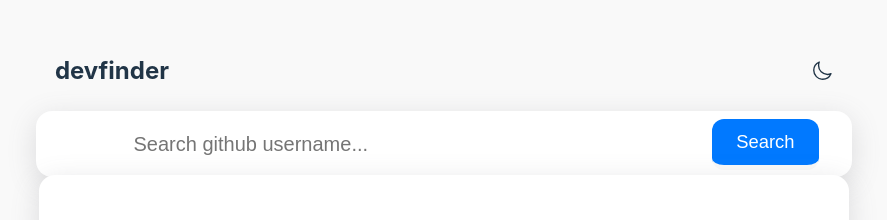
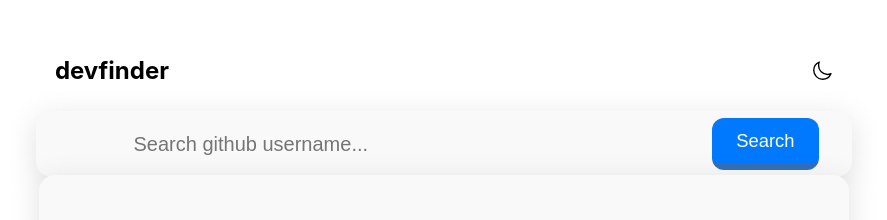
Before and after one commit to ehdlg/devfinder, a React (Vite) app: page / in a window 1280 px wide. Shown: the part 169-389 px from the top of the page, without its empty margins (196-1083 px from the left). Built offline with nearby package versions, Linux system fonts and the light colour scheme; no server answers; some icons are missing.

Commit message:
feat(styles): modify styles to handle the theme switch

```diff
--- a/src/index.css
+++ b/src/index.css
@@ -3,12 +3,12 @@
   line-height: 1.5;
   font-weight: 400;
 
-  --background: #141d2e;
-  --primary: #1f2b49;
   --accent: #0179ff;
+  --background: #ffffff;
+  --primary: #f9f9f9;
+  --text:#141d2e
+  color: #141d2e;
 
-  color-scheme: light dark;
-  color: rgba(255, 255, 255, 0.87);
   background-color: #242424;
 
   font-synthesis: none;
@@ -16,6 +16,14 @@
   -webkit-font-smoothing: antialiased;
   -moz-osx-font-smoothing: grayscale;
 }
+
+[data-theme='dark'] {
+  --background: #141d2e;
+  --primary: #1f2b49;
+  --text: #fffff;
+  color: #ffffff;
+}
+
 html {
   box-sizing: border-box;
 }
@@ -29,16 +37,13 @@ h6 {
   margin: 0;
 }
 
-@media (prefers-color-scheme: light) {
+/* @media (prefers-color-scheme: light) {
   :root {
     color: #213547;
     --background: #f9f9f9;
     --primary: #ffffff;
   }
-  button {
-    background-color: #ffffff;
-  }
-}
+} */
 
 body {
   margin: 0;
@@ -86,6 +91,10 @@ header h1 {
   font-size: 1.5rem;
 }
 
+.theme-icon{
+  cursor: pointer;
+}
+
 .search-form {
   display: flex;
   width: 77%;
@@ -101,25 +110,27 @@ header h1 {
 
 .search-form button {
   border: none;
+  border-bottom: 6px solid rgba(100, 100, 111, 0.5);
   padding: 0.75rem 1.5rem;
   border-radius: 0.75rem;
   font-size: 1.15rem;
   cursor: pointer;
   background-color: var(--accent);
-  border-bottom: 5px solid var(--background);
   color: #fff;
-  transition: border-bottom 0.2s ease-in;
+  transition: 0.3s ease;
 }
 
-.search-form button:hover {
-  border-bottom: 0px solid transparent;
+.search-form button:hover{
+  border-bottom:2px solid rgba(100,100, 111, 0.5);
 }
+
 .search-input {
   flex-basis: 80%;
   border-radius: 2rem;
   border: none;
   font-size: 1.25rem;
   padding: 1rem;
+  color: var(--text);
   background-color: var(--primary);
 }
 
@@ -151,7 +162,7 @@ header h1 {
 
 .user-info__loaded > * {
   opacity: 1;
-  transition: 1.5s ease-in-out;
+  transition: opacity 1.5s ease-in-out;
 }
 .user-info__avatar img {
   max-width: 66%;
```
